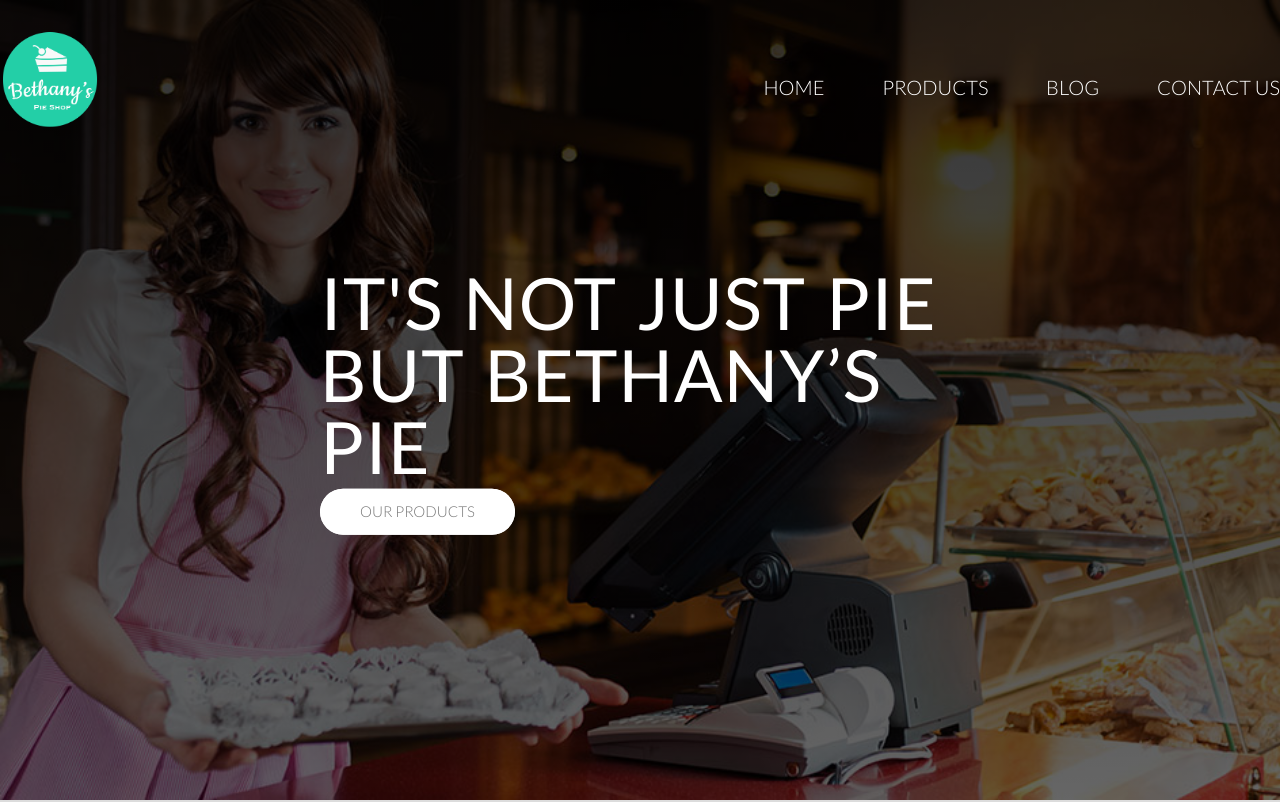
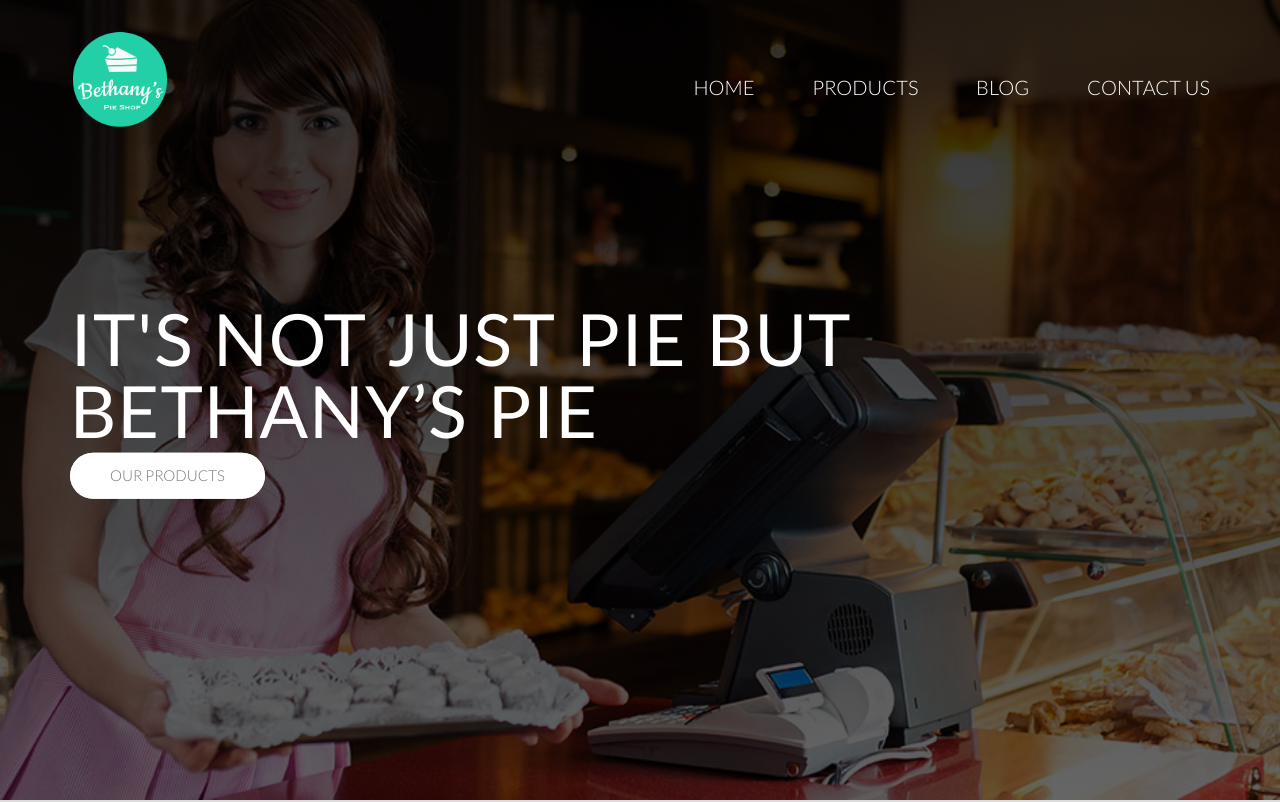
Before and after one commit to TMax2003/Bethany-Pie, a plain HTML site: page index.html in a window 1280 px wide. Shown: the top 802 px of the page. Drawn offline with Linux system fonts and the light colour scheme.

Commit message:
edited a few codes

```diff
--- a/resources/css/style.css
+++ b/resources/css/style.css
@@ -25,7 +25,7 @@ section {
 
 
 .row {
-    max-width: 1140px 100%;
+    max-width: 1140px;
     margin: 0 auto;
 }
 
@@ -60,7 +60,7 @@ header {
 
 .hero-text-box {
     position: absolute;
-    width: 1140px 100%;
+    width: 1140px;
     top: 50%;
     left: 50%;
     transform: translate(-50%, -50%);
@@ -74,7 +74,6 @@ header {
 }
 
 .main-nav {
-    height: 100%;
     float: right;
     list-style: none;
     margin-top: 60px;
```
Also changed, not shown: vendors/css/queries.css (+4 -4 lines).
